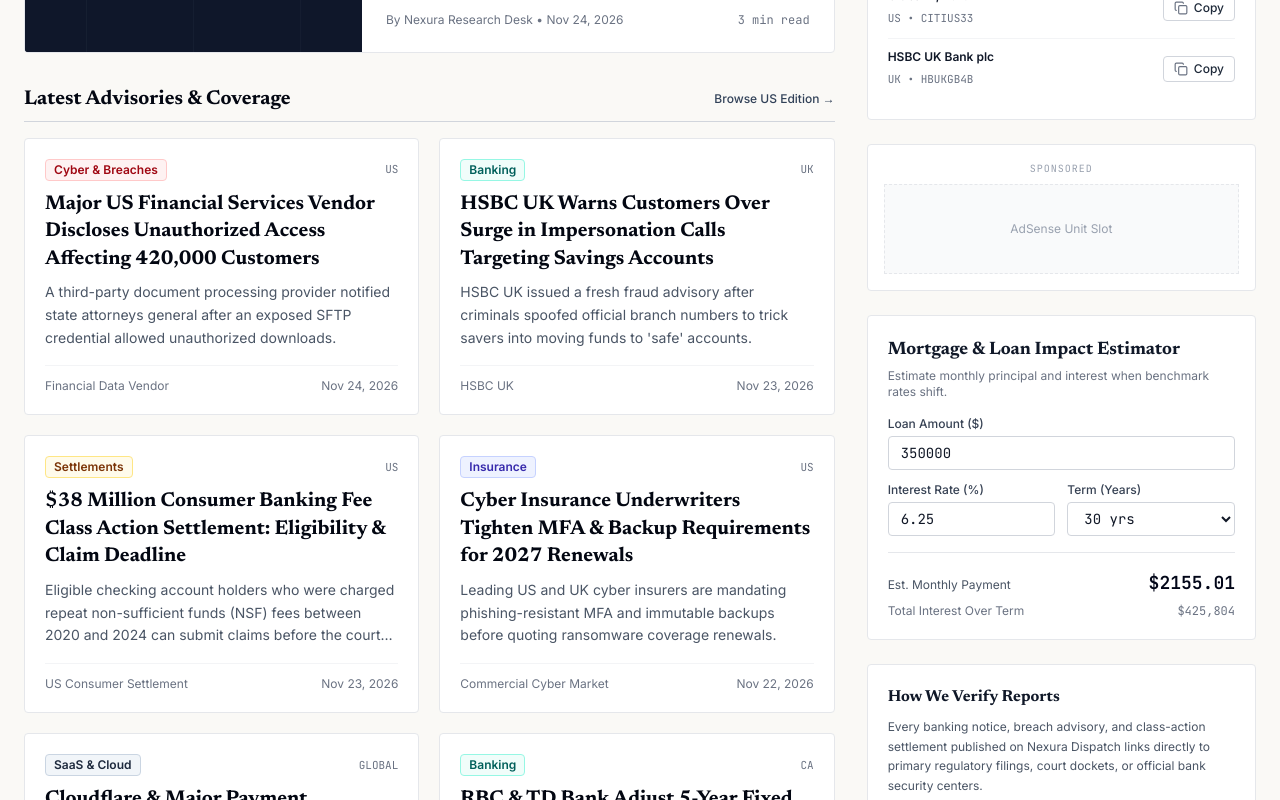
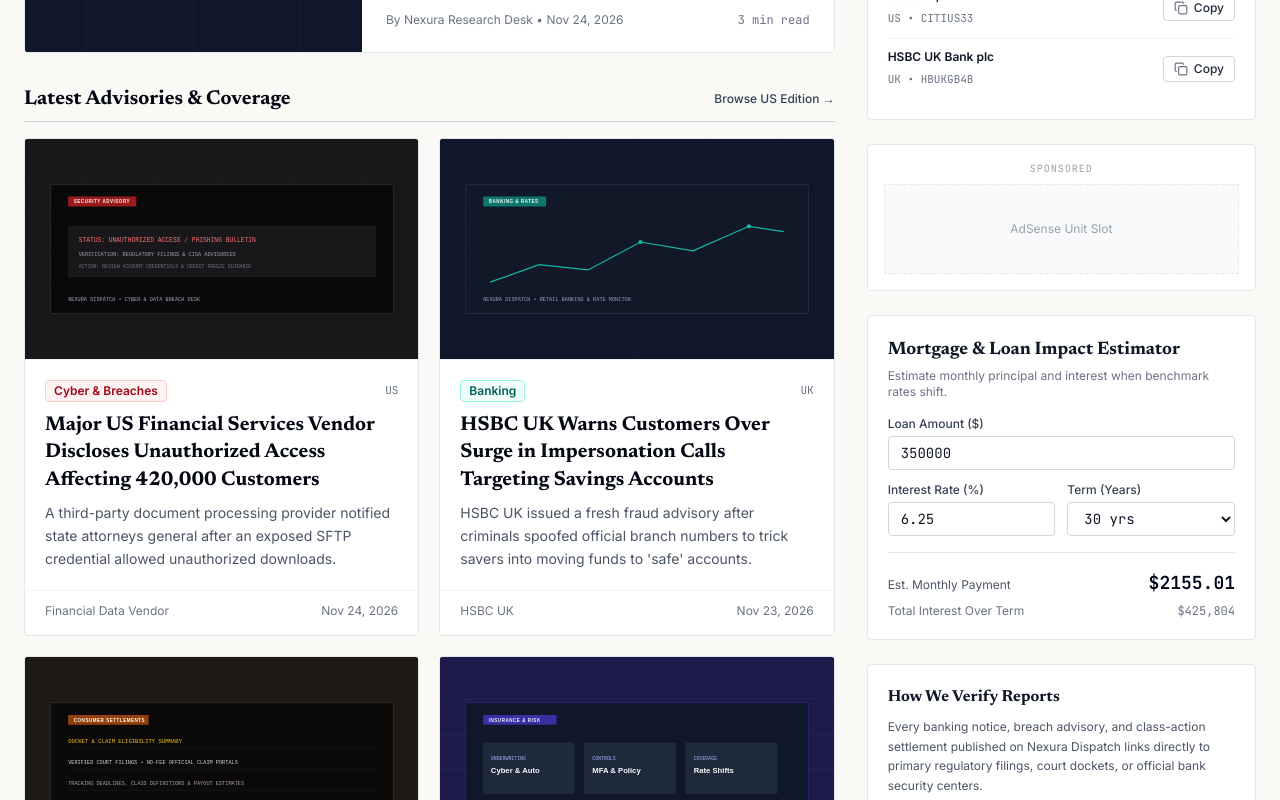
Before and after one commit to prokashsarker/news.nexurasecurity.com, a Next.js app: page / in a window 1280 px wide. Shown: the part 720-1520 px from the top of the page. Built offline with nearby package versions, Linux system fonts and the light colour scheme; no server answers; the database is empty.

Commit message:
Show thumbnail image on all article cards

```diff
--- a/src/components/ArticleCard.js
+++ b/src/components/ArticleCard.js
@@ -64,8 +64,16 @@ export default function ArticleCard({ post, featured = false }) {
   }
 
   return (
-    <article className="bg-white border border-gray-200 rounded-sm p-5 flex flex-col justify-between hover:border-gray-300 transition-colors">
+    <article className="bg-white border border-gray-200 rounded-sm overflow-hidden flex flex-col justify-between hover:border-gray-300 transition-colors">
       <div>
+        <Link href={href} className="block bg-slate-900 aspect-[16/9] overflow-hidden border-b border-gray-100">
+          <img
+            src={post.image_url || "/images/bank-alert.svg"}
+            alt={post.title}
+            className="w-full h-full object-cover"
+          />
+        </Link>
+        <div className="p-5">
           <div className="flex items-center justify-between gap-2 text-xs mb-2.5">
             <span
               className={`px-2 py-0.5 font-semibold border rounded-sm ${category.accent}`}
@@ -85,7 +93,8 @@ export default function ArticleCard({ post, featured = false }) {
             {post.summary}
           </p>
         </div>
-      <div className="mt-4 pt-3 border-t border-gray-100 flex items-center justify-between text-xs text-gray-500">
+      </div>
+      <div className="px-5 pb-4 pt-3 border-t border-gray-100 flex items-center justify-between text-xs text-gray-500">
         <span className="truncate max-w-[180px]">{post.bank_or_entity}</span>
         <span>{formatDispatchDate(post.created_at)}</span>
       </div>
```
Lines whose indentation alone changed are shown as unchanged.
